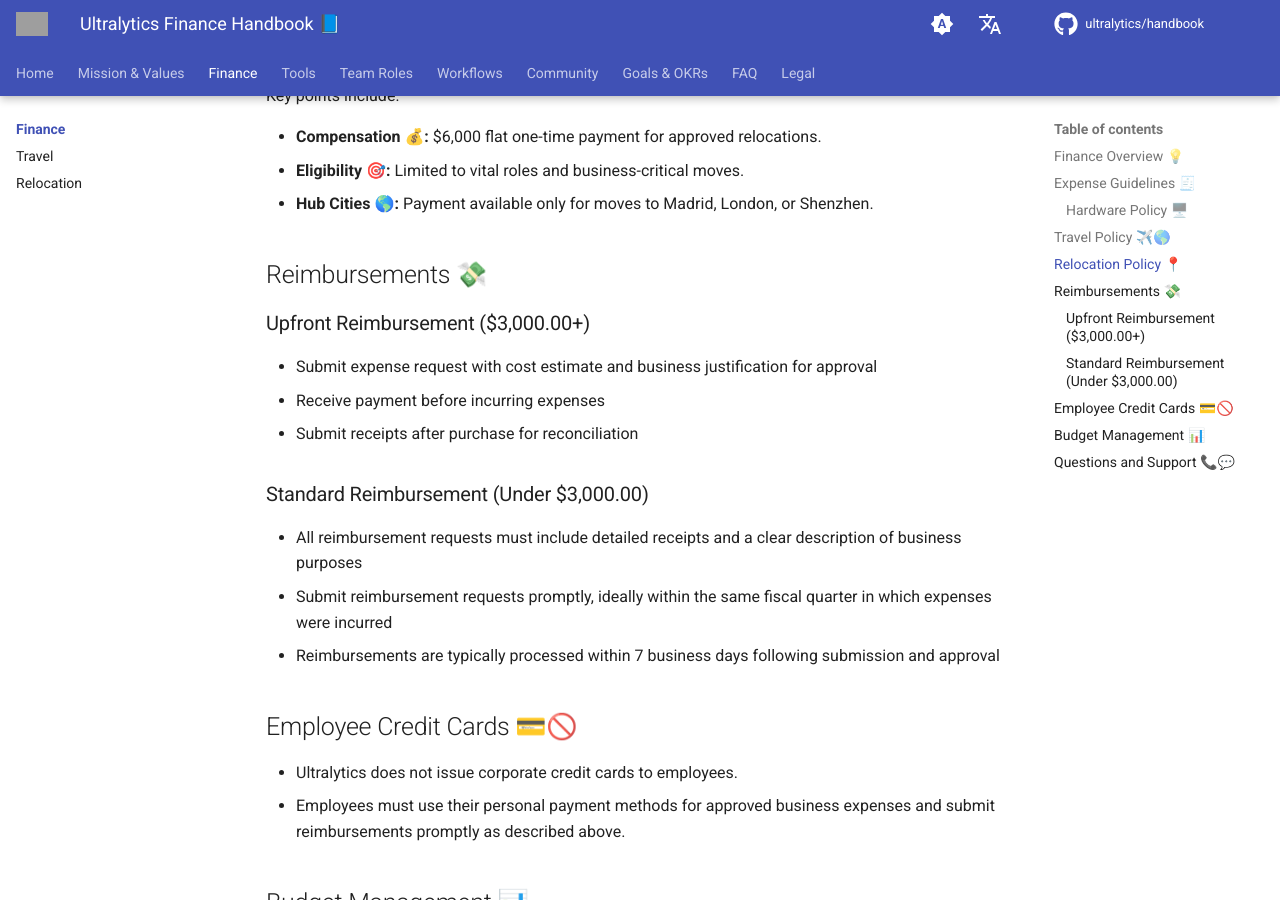
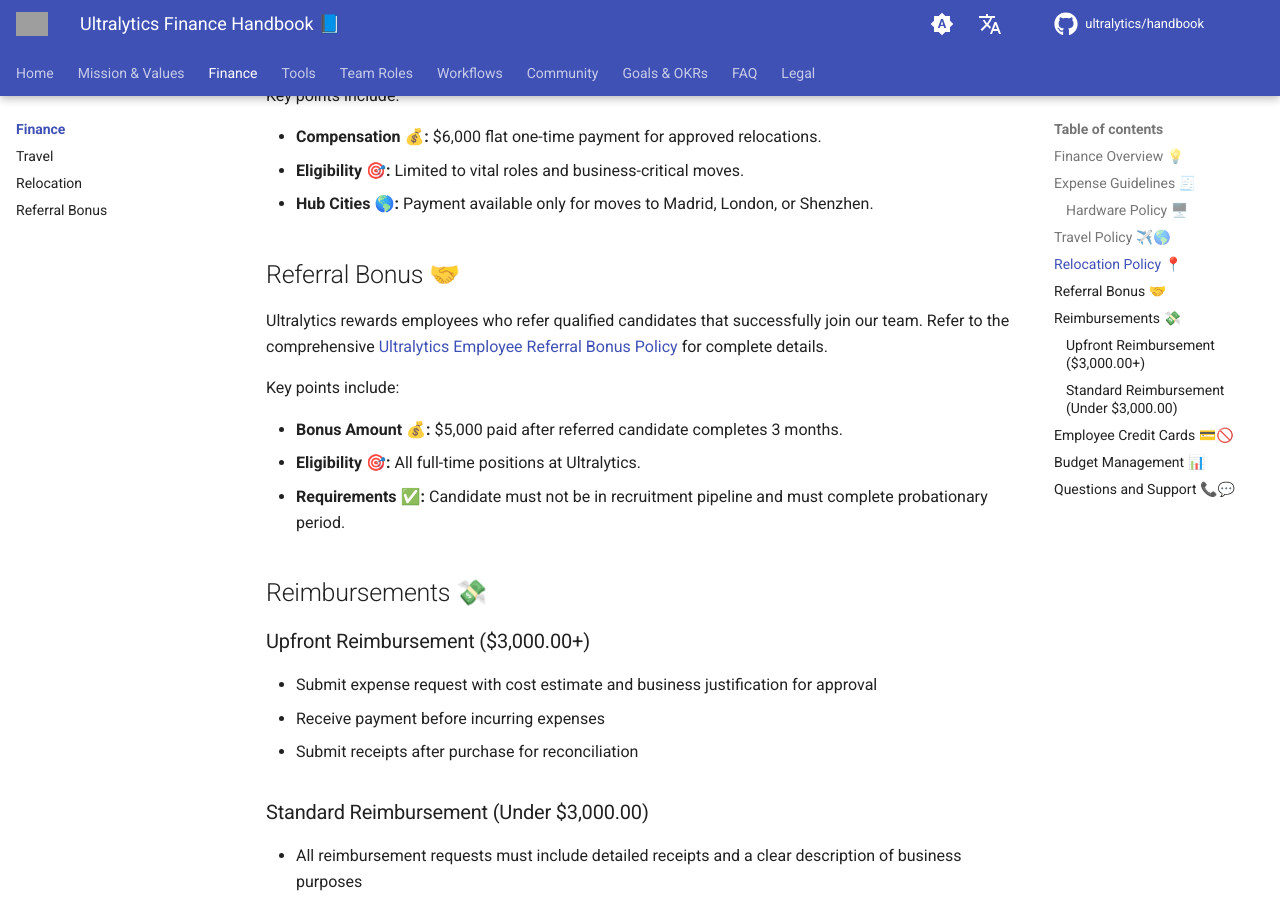
Before and after one commit to ultralytics/handbook, an MkDocs documentation site: the page built from docs/en/finance/index.md, in a window 1280 px wide and 900 px high, scrolled down 1146 px. Built offline with MkDocs 1.6.1 and Material for MkDocs 9.7.7, drawn with Linux system fonts in a browser that asks for light colours; comment, search, counter and statistics services are not loaded; grey boxes are pictures that could not be loaded.

Commit message:
New $5000 employee referral bonus (#138)
Co-authored-by: UltralyticsAssistant <web@ultralytics.com>

```diff
--- a/docs/en/finance/index.md
+++ b/docs/en/finance/index.md
@@ -1,6 +1,6 @@
 ---
-description: Ultralytics Finance Handbook providing guidelines on financial procedures, travel policy, reimbursement processes, and expense management.
-keywords: Ultralytics finance, finance handbook, expense reporting, reimbursements, travel policy, budget guidelines, remote setup
+description: Ultralytics Finance Handbook providing guidelines on financial procedures, travel policy, relocation, referral bonuses, reimbursement processes, and expense management.
+keywords: Ultralytics finance, finance handbook, expense reporting, reimbursements, travel policy, relocation, referral bonus, budget guidelines, remote setup
 ---
 
 # Ultralytics Finance Handbook 📘
@@ -38,6 +38,16 @@
 - **Eligibility 🎯:** Limited to vital roles and business-critical moves.
 - **Hub Cities 🌎:** Payment available only for moves to Madrid, London, or Shenzhen.
 
+## Referral Bonus 🤝
+
+Ultralytics rewards employees who refer qualified candidates that successfully join our team. Refer to the comprehensive [Ultralytics Employee Referral Bonus Policy](../finance/referral-bonus.md) for complete details.
+
+Key points include:
+
+- **Bonus Amount 💰:** $5,000 paid after referred candidate completes 3 months.
+- **Eligibility 🎯:** All full-time positions at Ultralytics.
+- **Requirements ✅:** Candidate must not be in recruitment pipeline and must complete probationary period.
+
 ## Reimbursements 💸
 
 ### Upfront Reimbursement ($3,000.00+)
--- a/mkdocs.yml
+++ b/mkdocs.yml
@@ -165,6 +165,7 @@
           - finance/index.md
           - Travel: finance/travel.md
           - Relocation: finance/relocation.md
+          - Referral Bonus: finance/referral-bonus.md
       - Tools:
           - Overview: tools/index.md
           - Hardware: tools/hardware.md
@@ -195,6 +196,7 @@
       - finance/index.md
       - Travel: finance/travel.md
       - Relocation: finance/relocation.md
+      - Referral Bonus: finance/referral-bonus.md
   - Tools:
       - Overview: tools/index.md
       - Hardware: tools/hardware.md
```
Also changed, not shown: docs/en/finance/referral-bonus.md (added, +41 -0 lines).
